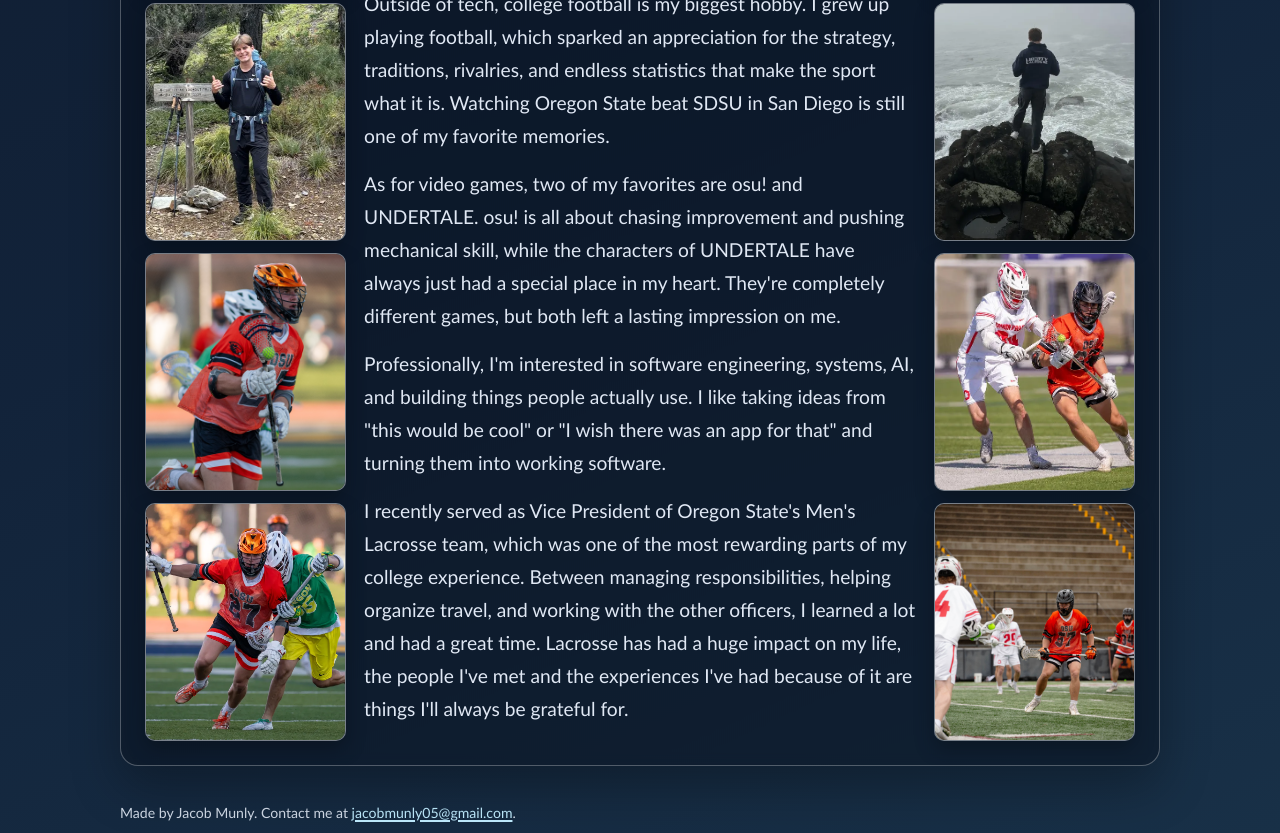
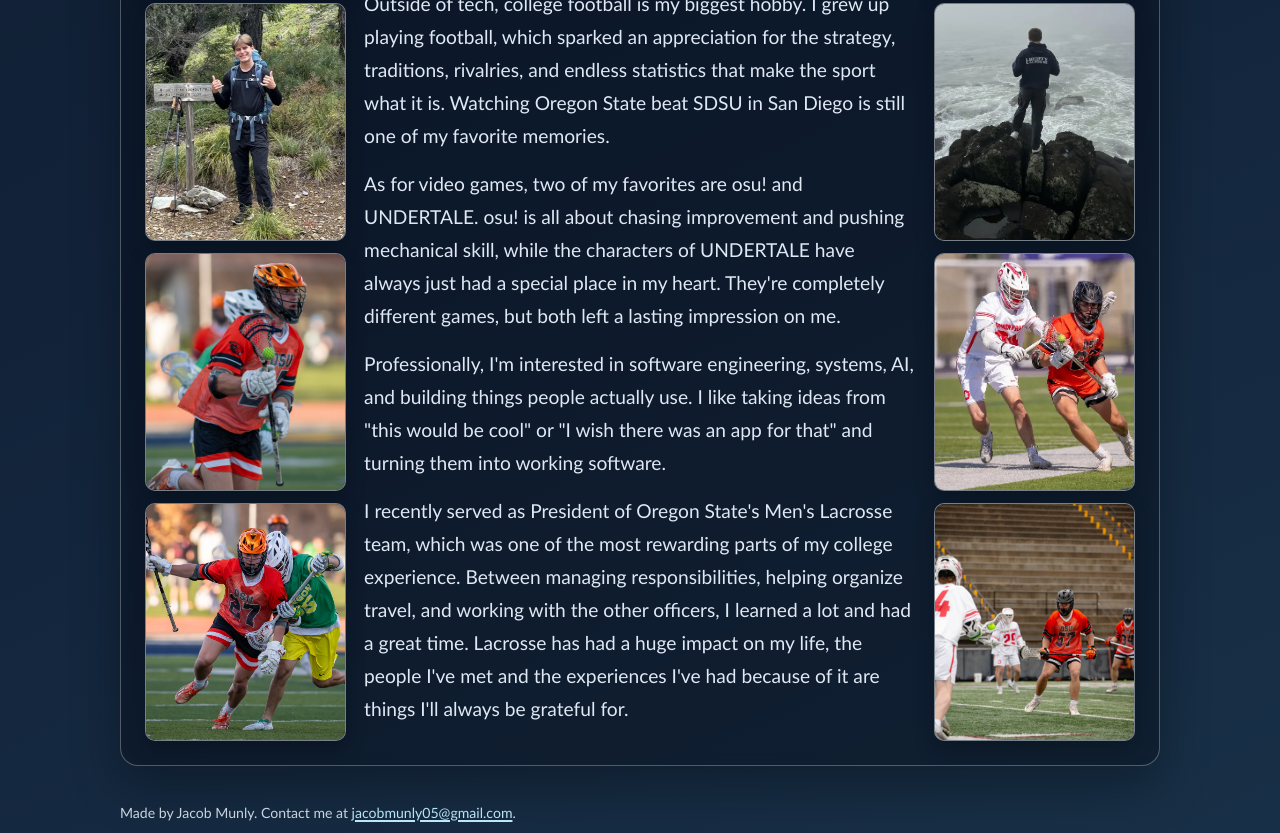
Before and after one commit to gilbertboys/moon, a website: page about.html in a window 1280 px wide. Shown: the part 717-1550 px from the top of the page. Drawn offline with Linux system fonts and the light colour scheme.

Commit message:
Update about.html

```diff
--- a/about.html
+++ b/about.html
@@ -45,7 +45,7 @@
 
           <p class="about-copy">Professionally, I'm interested in software engineering, systems, AI, and building things people actually use. I like taking ideas from "this would be cool" or "I wish there was an app for that" and turning them into working software.</p>
 
-          <p class="about-copy">I recently served as Vice President of Oregon State's Men's Lacrosse team, which was one of the most rewarding parts of my college experience. Between managing responsibilities, helping organize travel, and working with the other officers, I learned a lot and had a great time. Lacrosse has had a huge impact on my life, the people I've met and the experiences I've had because of it are things I'll always be grateful for.</p>
+          <p class="about-copy">I recently served as President of Oregon State's Men's Lacrosse team, which was one of the most rewarding parts of my college experience. Between managing responsibilities, helping organize travel, and working with the other officers, I learned a lot and had a great time. Lacrosse has had a huge impact on my life, the people I've met and the experiences I've had because of it are things I'll always be grateful for.</p>
         </div>
 
         <aside class="about-rail about-rail-right" aria-label="Lacrosse photos right">
```
